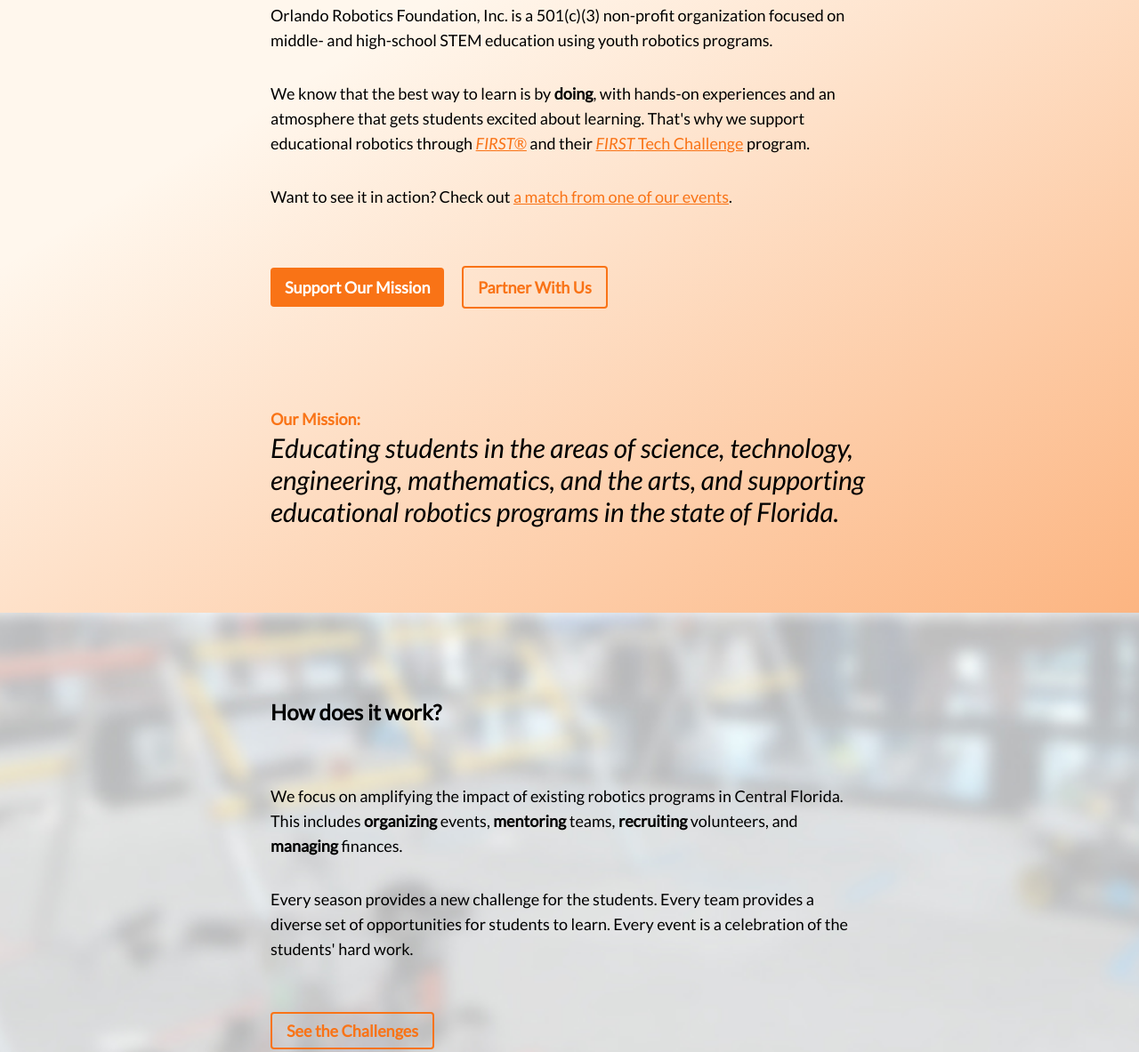
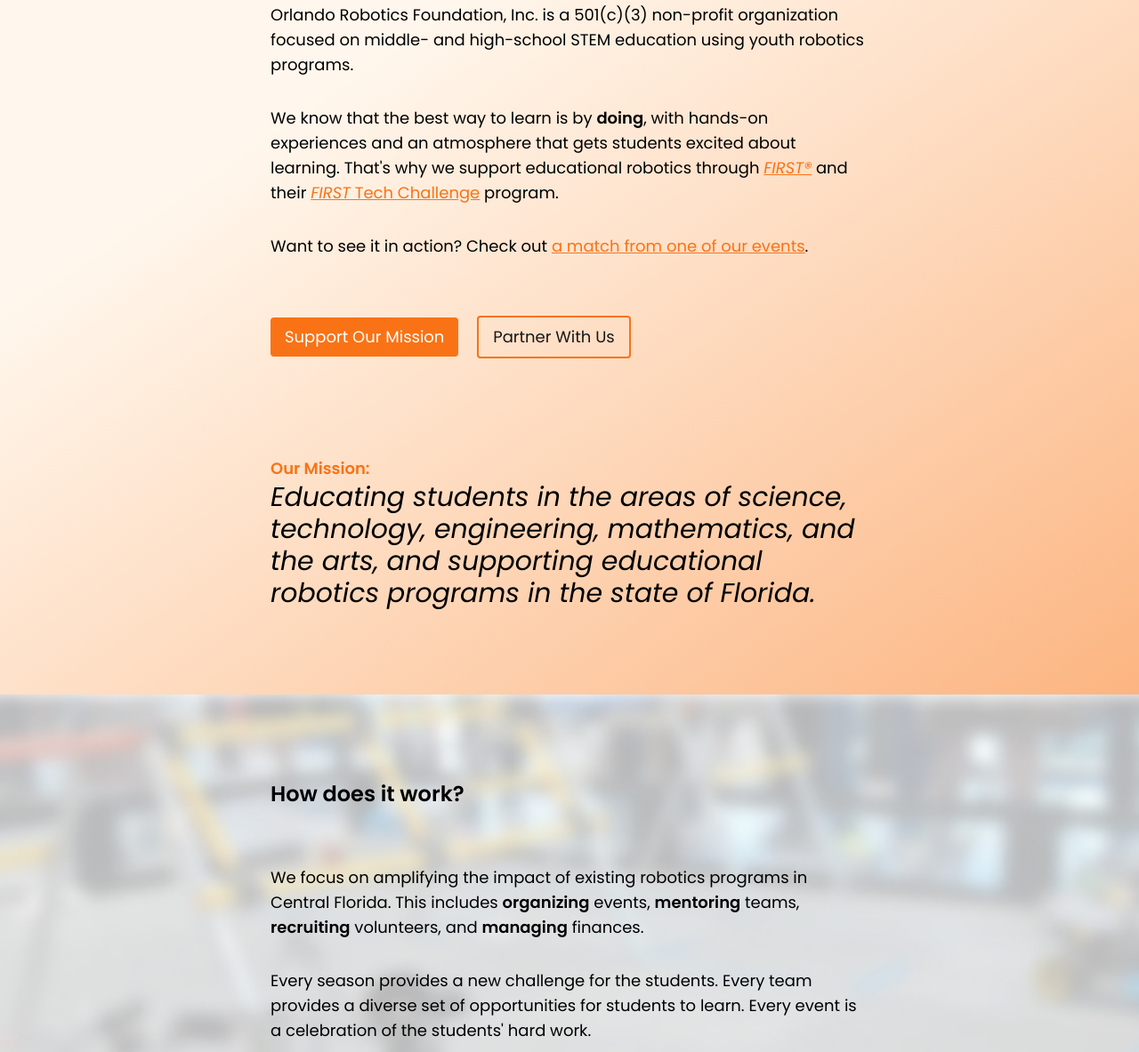
Before and after one commit to OrlandoFTC/orlrobotics.org, a website: page site/index.html in a window 1280 px wide. Shown: the part 381-1564 px from the top of the page at 89% size. Drawn offline with nearby package versions, Linux system fonts and the light colour scheme; files that its build step writes are made by us from their sources.

Commit message:
Swap typeface and improve button styles

```diff
--- a/site/index.html
+++ b/site/index.html
@@ -7,7 +7,7 @@
     <link rel="stylesheet" href="dist/style.css">
     <link rel="preconnect" href="https://fonts.googleapis.com">
     <link rel="preconnect" href="https://fonts.gstatic.com" crossorigin>
-    <link href="https://fonts.googleapis.com/css2?family=Lato:ital,wght@0,400;0,500;1,400&display=swap" rel="stylesheet">
+    <link href="https://fonts.googleapis.com/css2?family=Poppins:ital,wght@0,400;0,600;1,400;1,600&display=swap" rel="stylesheet">
   </head>
   <body class="bg-orange-50">
     <header class="py-12 px-4" style="background-image: url('images/header.jpg'); background-size: cover; background-position-y: center;">
@@ -29,8 +29,8 @@
             Want to see it in action? Check out <a href="https://www.youtube.com/live/XmKD86KZpCY?si=FRGdF_vYfXe6G9FC&t=11137" class="text-orange-500 underline">a match from one of our events</a>.
           </p>
           <p class="mb-16">
-            <a href="https://donate.stripe.com/cN28A64sUbW920o6oq" class="bg-orange-500 font-bold inline-block mb-4 mr-4 px-4 py-2 rounded text-white transition-colors hover:bg-orange-400">Support Our Mission</a>
-            <a href="mailto:donate@orlrobotics.org" class="border-2 border-orange-500 font-bold inline-block px-4 py-2 rounded text-orange-500 transition-colors hover:border-orange-400 hover:text-orange-400">Partner With Us</a>
+            <a href="https://donate.stripe.com/cN28A64sUbW920o6oq" class="bg-orange-500 inline-block mb-4 mr-4 px-4 py-2 rounded text-white transition-colors hover:bg-orange-400" target="_blank">Support Our Mission</a>
+            <a href="mailto:donate@orlrobotics.org" class="border-2 border-orange-500 inline-block px-4 py-2 rounded text-neutral-900 transition-colors hover:border-orange-400 hover:text-orange-400">Partner With Us</a>
           </p>
         </article>
         <article class="max-w-2xl">
@@ -53,7 +53,7 @@
             Every event is a celebration of the students' hard work.
           </p>
           <p class="mb-16">
-            <a href="https://www.youtube.com/playlist?list=PLEuGrYl8iBm7pUMY51Hk3EINgJTy7bzns" target="blank" class="border-2 border-orange-500 font-bold px-4 py-2 rounded text-orange-500 transition-colors hover:border-orange-400 hover:text-orange-400">See the Challenges</a>
+            <a href="https://www.youtube.com/playlist?list=PLEuGrYl8iBm7pUMY51Hk3EINgJTy7bzns" target="_blank" class="bg-orange-500 inline-block mb-4 mr-4 px-4 py-2 rounded text-white transition-colors hover:bg-orange-400">See the Challenges</a>
           </p>
         </article>
         <article class="max-w-2xl">
--- a/site/style.css
+++ b/site/style.css
@@ -4,6 +4,6 @@
 
 @layer base {
   body {
-    font-family: Lato, Helvetica, sans-serif;
+    font-family: "Poppins", Helvetica, sans-serif;
   }
 }
```
